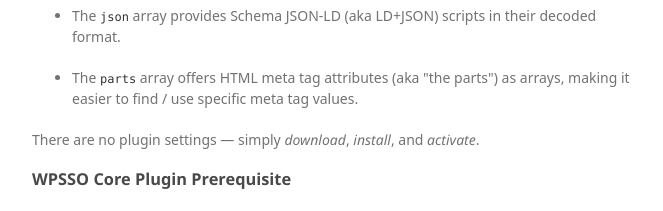
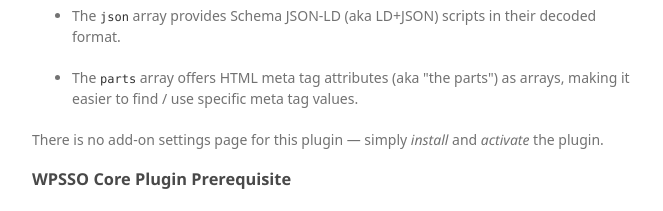
Before and after one commit to surniaulula/wpsso-rest-api, a plain HTML site: page index.html in a window 1280 px wide. Shown: the part 900-1111 px from the top of the page, without its empty margins (488-1151 px from the left). Drawn offline with Linux system fonts and the light colour scheme; a web font is replaced by a local one.

```diff
--- a/index.html
+++ b/index.html
@@ -50,7 +50,7 @@
 <li><p>The <code>parts</code> array offers HTML meta tag attributes (aka "the parts") as arrays, making it easier to find / use specific meta tag values.</p></li>
 </ul>
 
-<p>There are no plugin settings &mdash; simply <em>download</em>, <em>install</em>, and <em>activate</em>.</p>
+<p>There is no add-on settings page for this plugin &mdash; simply <em>install</em> and <em>activate</em> the plugin.</p>
 
 <h3>WPSSO Core Plugin Prerequisite</h3>
 
```
